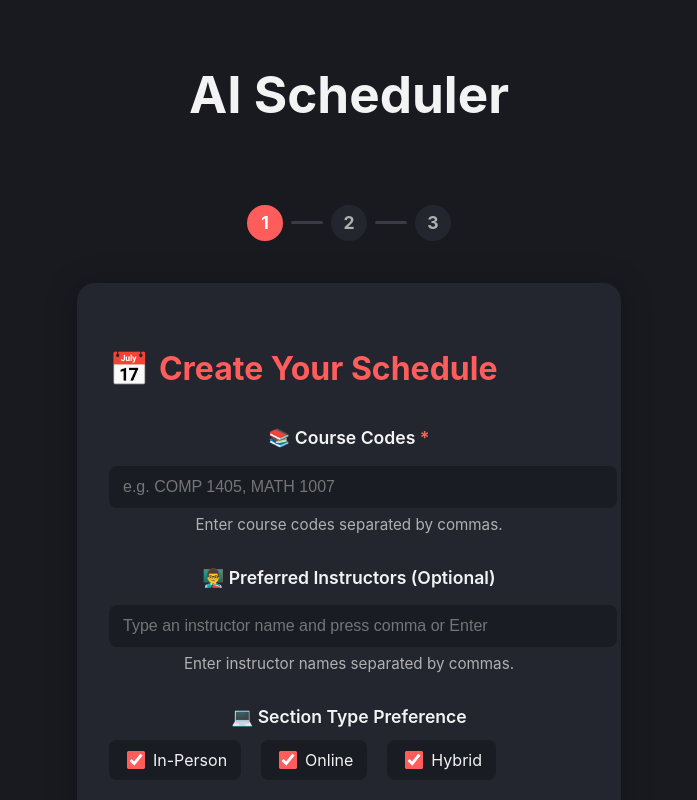
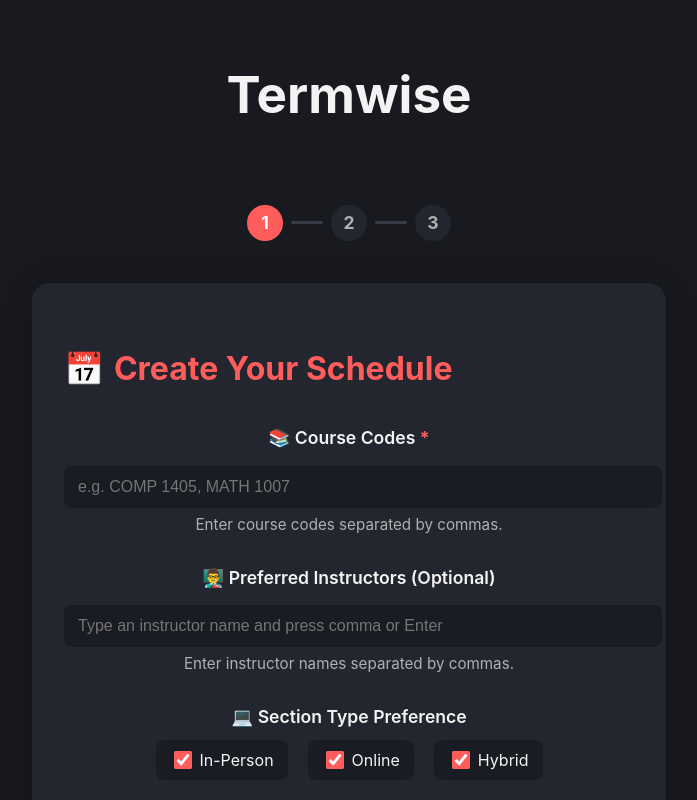
Before and after one commit to Rubber-Ducky-Development/ai-course-scheduler, a React (Vite) app in the folder frontend/: page / in a window 1280 px wide. Shown: the top 800 px of the page, without its empty margins (291-988 px from the left). Built offline with nearby package versions, Linux system fonts and the light colour scheme.

Commit message:
Centred section type and time buffer options

```diff
--- a/frontend/src/App.css
+++ b/frontend/src/App.css
@@ -3,6 +3,7 @@
   margin: 0 auto;
   padding: 2rem;
   text-align: center;
+  width: 100%;
 }
 
 .logo {
@@ -64,7 +65,7 @@ body {
   box-shadow: 0 4px 32px rgba(0,0,0,0.25);
   padding: 36px 32px 28px 32px;
   width: 100%;
-  max-width: 480px;
+  max-width: 570px;
   margin-top: 24px;
 }
 
@@ -185,6 +186,7 @@ body {
   display: flex;
   gap: 20px;
   margin: 10px 0;
+  justify-content: center;
 }
 
 .checkbox-container {
@@ -220,6 +222,8 @@ body {
   flex-wrap: wrap;
   gap: 10px;
   margin-top: 10px;
+  justify-content: center;
+
 }
 
 .buffer-option {
--- a/frontend/src/App.jsx
+++ b/frontend/src/App.jsx
@@ -11,7 +11,7 @@ function App() {
 
   return (
     <div className="p-6">
-      <h1 className="text-3xl font-bold mb-4">AI Scheduler</h1>
+      <h1 className="text-3xl font-bold mb-4">Termwise</h1>
       <CourseForm onChange={handleCourseChange} />
     </div>
   );
```
